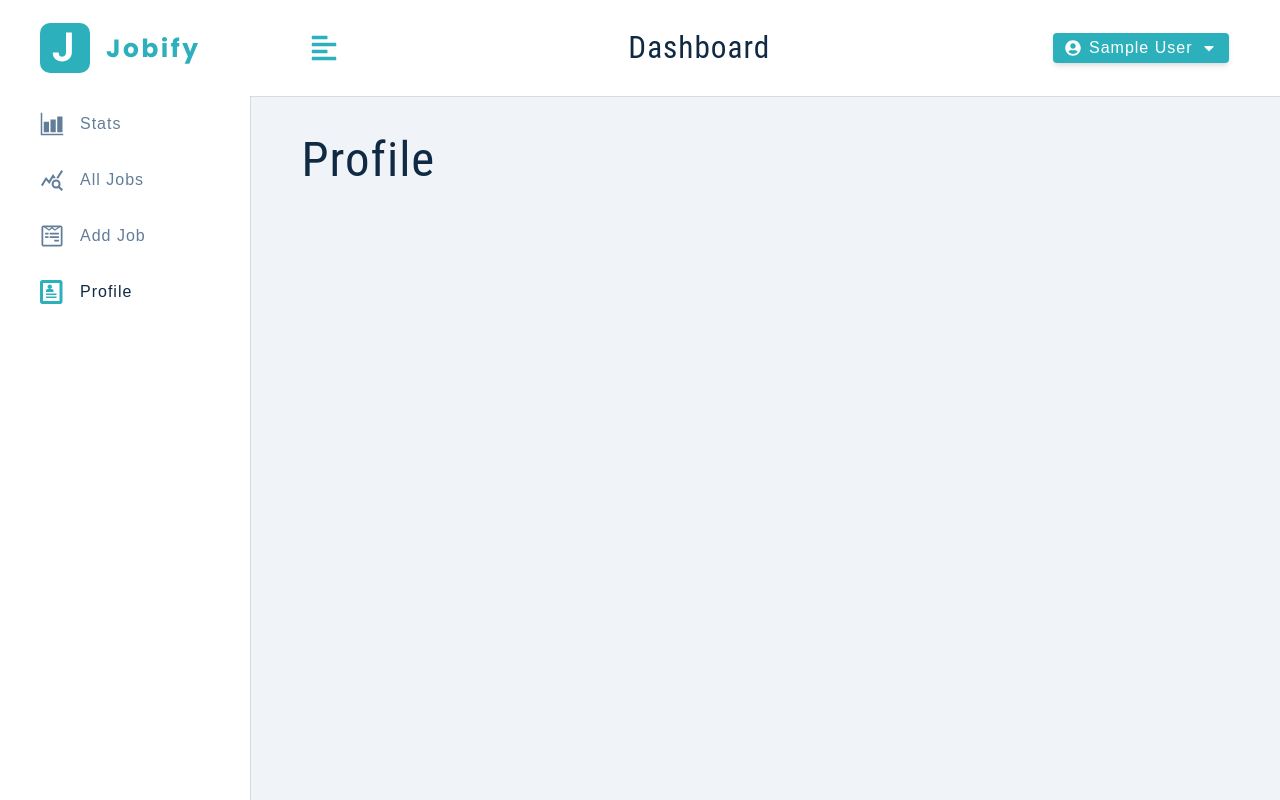
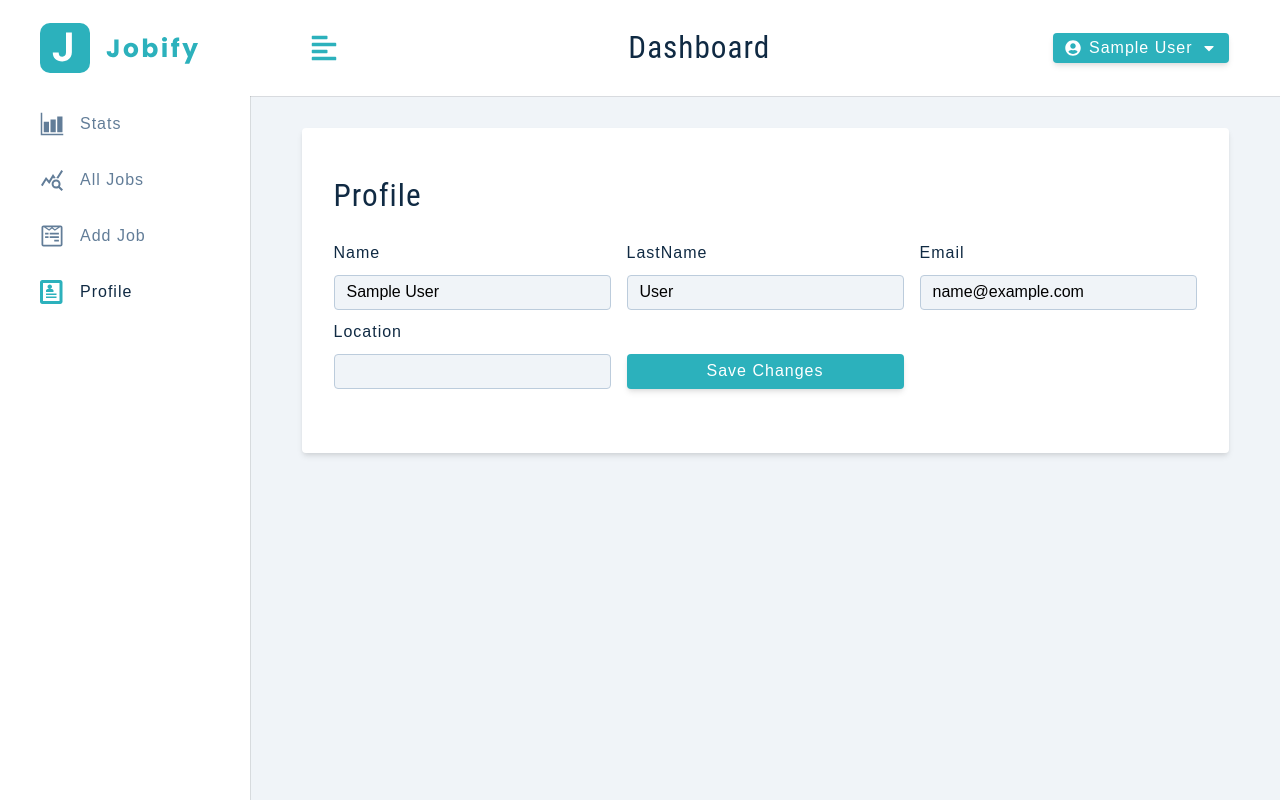
Before and after one commit to drewb73/client-jobify, a React (Create React App) app: page /profile in a window 1280 px wide. Built offline with nearby package versions, Linux system fonts and the light colour scheme; sample sign-in values are in the browser's storage.

Commit message:
context and profile update

```diff
--- a/src/context/appContext.js
+++ b/src/context/appContext.js
@@ -78,9 +78,13 @@
         removeUserFromLocalStorage()
     }
 
+    const updateUser = async (currentUser) => {
+        console.log(currentUser)
+    }
+
 
     return (
-    <AppContext.Provider value={{...state, displayAlert,setupUser, toggleSidebar, logoutUser}} >
+    <AppContext.Provider value={{...state, displayAlert,setupUser, toggleSidebar, logoutUser, updateUser}} >
         {children}
     </AppContext.Provider>
 
--- a/src/pages/dashboard/Profile.js
+++ b/src/pages/dashboard/Profile.js
@@ -1,8 +1,42 @@
-import React from 'react'
+import React, {useState} from 'react'
+import {FormRow, Alert} from '../../components'
+import { useAppContext } from '../../context/appContext'
+import Wrapper from '../../assets/wrappers/DashboardFormPage'
 
 const Profile = () => {
+  const {user, showAlert, displayAlert, updateUser, isLoading} = useAppContext()
+  const [name, setName] = useState(user?.name)
+  const [email, setEmail] = useState(user?.email)
+  const [lastName, setLastName] = useState(user?.lastName)
+  const [location, setLocation] = useState(user?.location)
+
+  const handleSubmit = (e) => {
+    e.preventDefault()
+    if (!name || !email || !lastName || !location) {
+      displayAlert()
+      return
+    }
+
+    updateUser({name, email, lastName, location})
+  }
+
   return (
-    <h1>Profile</h1>
+    <Wrapper>
+      <form className='form' onSubmit={handleSubmit}>
+        <h3>profile </h3>
+        {showAlert && <Alert />}
+
+        {/* name */}
+        <div className='form-center'>
+          <FormRow type='text' name='name' value={name} handleChange={(e) => setName(e.target.value)} />
+          <FormRow type='text' name='lastName' value={lastName} handleChange={(e) => setLastName(e.target.value)} />
+          <FormRow type='email' name='email' value={email} handleChange={(e) => setEmail(e.target.value)} />
+          <FormRow type='text' name='location' value={location} handleChange={(e) => setLocation(e.target.value)} />
+
+          <button className='btn btn-block' type='submit' disabled={isLoading}>{isLoading ? 'Please Wait' : 'Save Changes'}</button>
+        </div>
+      </form>
+    </Wrapper>
   )
 }
 
```
